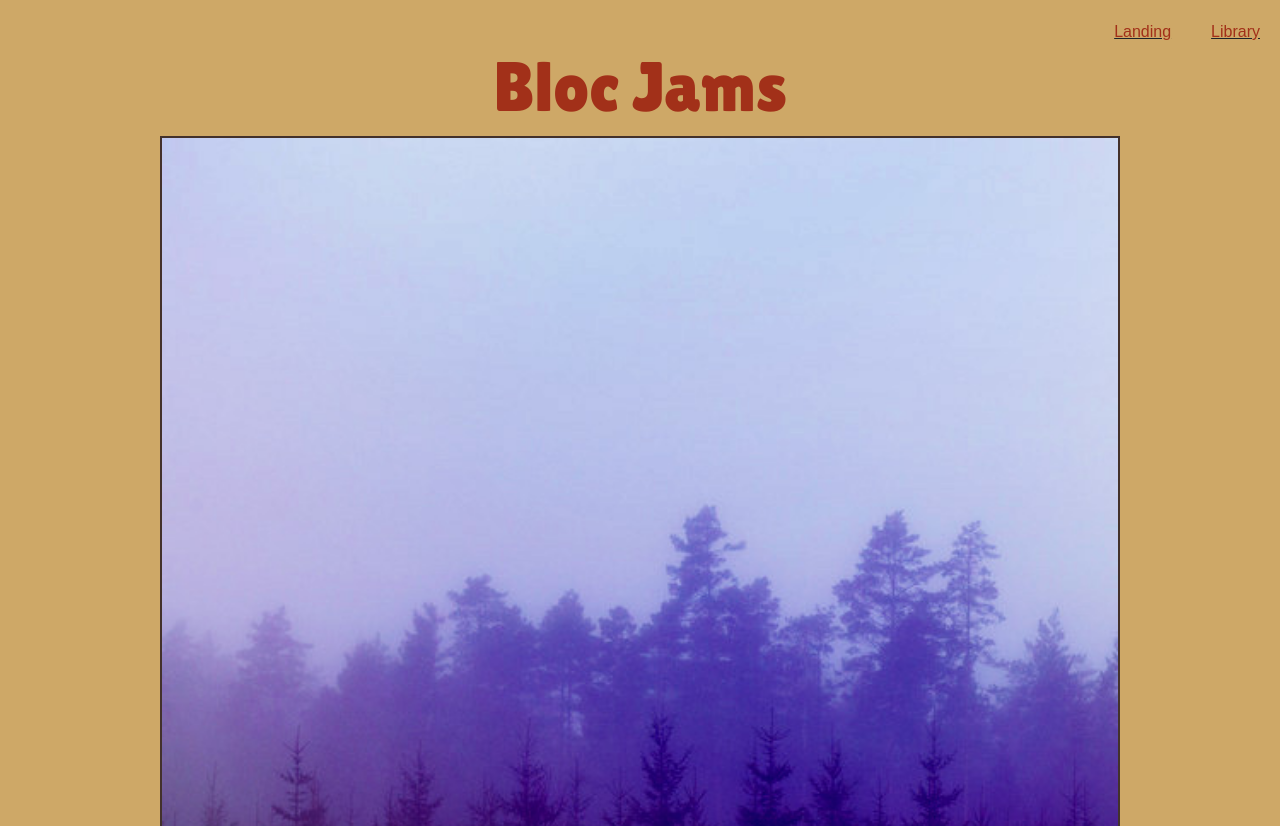
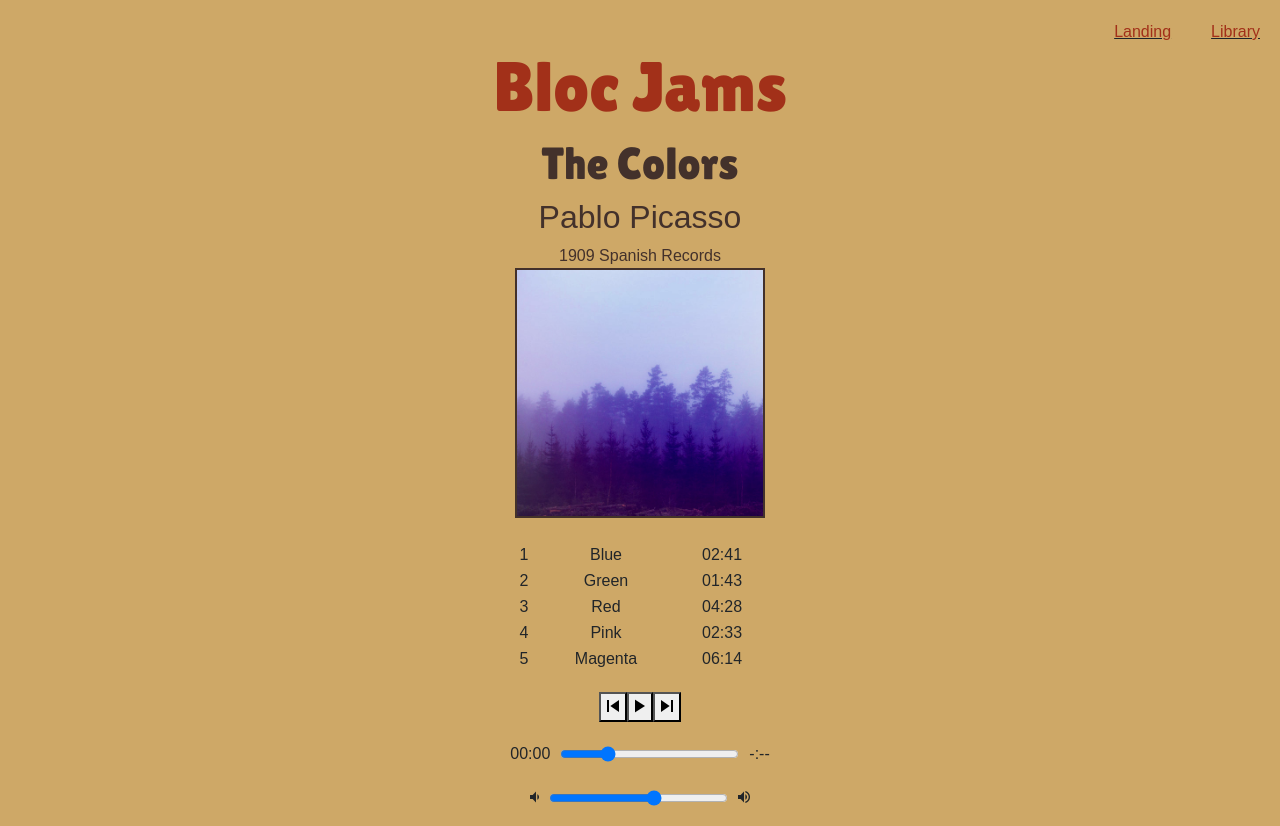
Before and after one commit to clc80/bloc-jams-react, a React (Create React App) app: page /album/the-colors in a window 1280 px wide. Shown: the top 826 px of the page. Built offline with nearby package versions, Linux system fonts and the light colour scheme.

Commit message:
Added styling to the album page

```diff
--- a/src/App.css
+++ b/src/App.css
@@ -63,3 +63,42 @@ header a {
   color: #9b6a3f;
   text-align: center;
 }
+/* CSS for album.js */
+#album-cover-art {
+  width: 250px;
+}
+.album-details {
+color: #43312b;
+text-align: center;
+}
+#album-title {
+  font-family: 'Lilita One', cursive;
+  font-size: 45px;
+}
+
+table {
+  margin: auto;
+  text-align: center;
+  width: 20%;
+}
+/* CSS for player bar */
+.player-bar {
+  margin: auto;
+  padding-top: 20px;
+  text-align: center;
+  width: 65%;
+}
+#time-control, #volume-control  {
+  display: inline-flex;
+  margin-top: 20px;
+}
+input {
+  padding-left: 40px;
+  padding-right: 10px;
+}
+.current-time, .ion-md-volume-low {
+  padding-right: 10px;
+}
+.total-time, .ion-md-volume-high {
+  padding-left: 10px;
+}
--- a/src/components/Album.js
+++ b/src/components/Album.js
@@ -123,11 +123,7 @@ this.audioElement.src = album.songs[0].audioSrc;
   render() {
     return (
       <section className="library">
-        <section id="album-info">
-          <img id="album-cover-art"
-            src={this.state.album.albumCover}
-            alt={this.state.album.title}
-          />
+        <div className="album-info">
           <div className="album-details">
             <h1 id="album-title">
               {this.state.album.title}
@@ -139,13 +135,20 @@ this.audioElement.src = album.songs[0].audioSrc;
               {this.state.album.releaseInfo}
             </div>
           </div>
-        </section>
+          <img id="album-cover-art"
+            src={this.state.album.albumCover}
+            alt={this.state.album.title}
+          />
+        </div>
+        <br/>
+        <div className="tableAndControls">
         <table id="song-list">
           <colgroup>
             <col id="song-number-column" />
             <col id="song-title-column" />
             <col id="song-duration-column" />
           </colgroup>
+
           <tbody>
             {
               this.state.album.songs.map( (song, index) =>
@@ -180,6 +183,7 @@ this.audioElement.src = album.songs[0].audioSrc;
           handleVolumeChange={(e) => this.handleVolumeChange(e)}
           formatTime={(time) => this.formatTime(time)}
         />
+      </div>
       </section>
     );
   }
--- a/src/components/PlayerBar.js
+++ b/src/components/PlayerBar.js
@@ -36,6 +36,8 @@ class PlayerBar extends Component {
             onChange={this.props.handleTimeChange}
           />
           <div className="total-time">{this.props.formatTime(this.props.duration)}</div>
+          </section>
+          <br/>
           <section id="volume-control">
             <div className="icon ion-md-volume-low"></div>
             <input
@@ -50,7 +52,7 @@ class PlayerBar extends Component {
             <div className="icon ion-md-volume-high"></div>
           </section>
 
-        </section>
+
       </section>
     )
   }
```
